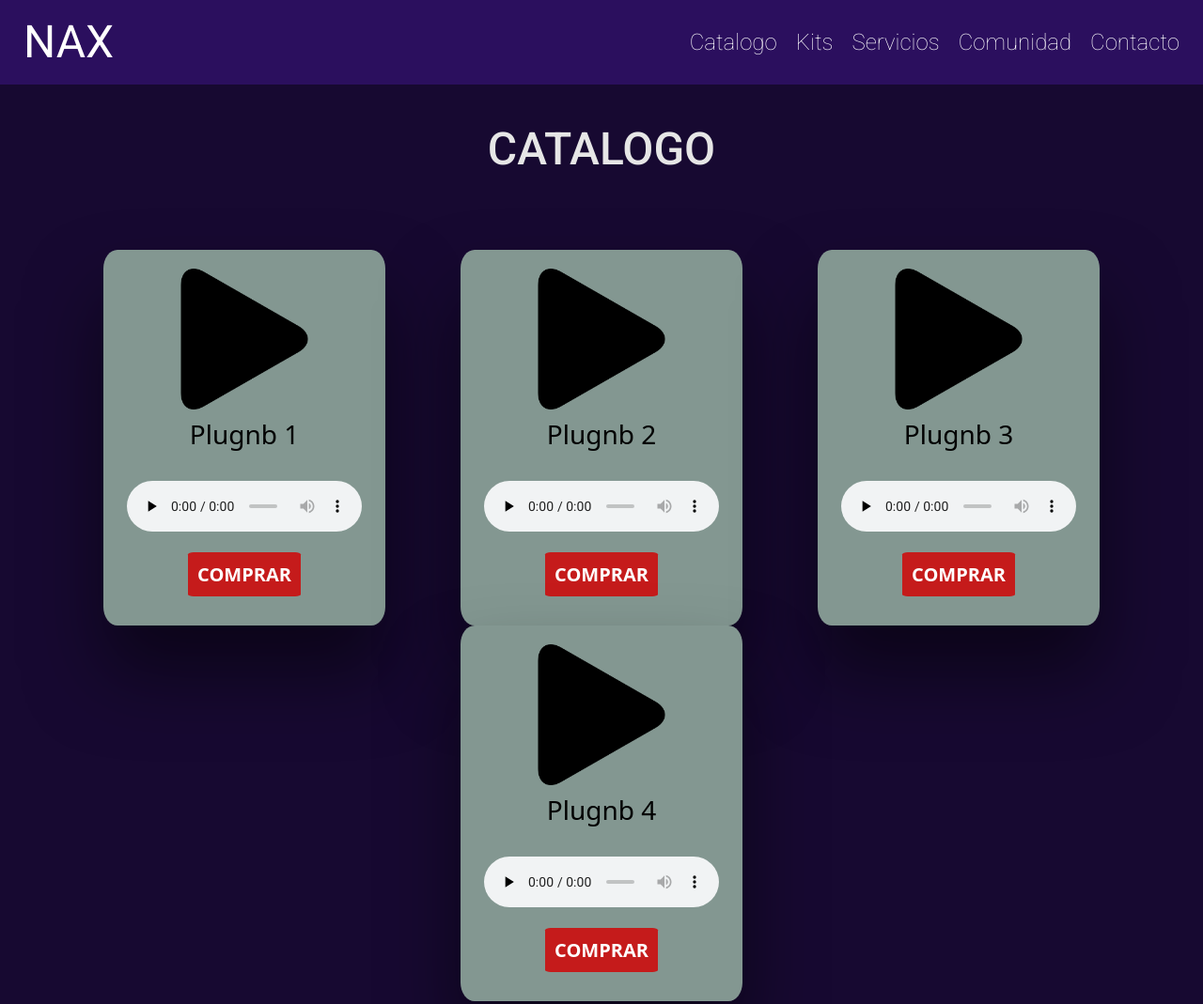
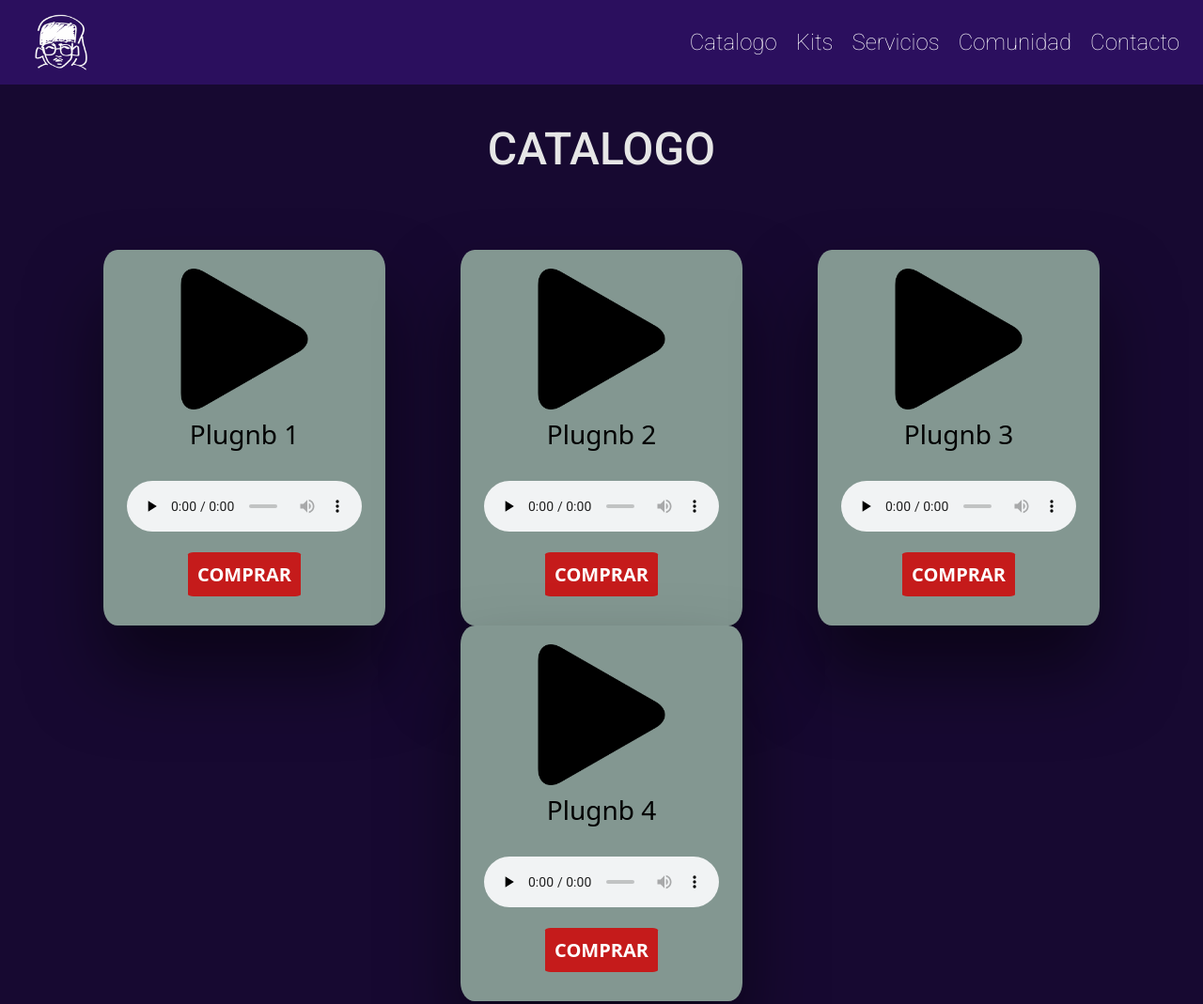
Before and after one commit to nachoguarino/nax-beats-page, a plain HTML site: page pages/catalogo.html in a window 1280 px wide. Shown: the top 1069 px of the page at 94% size. Drawn offline with nearby package versions, Linux system fonts and the light colour scheme; a web font is replaced by a local one.

Commit message:
cambio de logo header

```diff
--- a/css/style.css
+++ b/css/style.css
@@ -15,6 +15,11 @@ header{
     height: 90px;
     padding: 15px;
     font-family: 'Roboto', sans-serif;
+}
+.foto-logo{
+    width: 100px;
+    padding: 10px;
+    /* background-color: red; */
 }
 header a{
     text-decoration: none;
--- a/pages/catalogo.html
+++ b/pages/catalogo.html
@@ -13,9 +13,7 @@
 
 <body>
     <header>
-        <a href="../index.html">
-            <h2 class="nax-tittle">NAX</h2>
-        </a>
+        <a href="../index.html"><img class="foto-logo" src="../img/logo-nax.png"></img></a>
         <nav>
             <!--enlaces desordenados <ul>-->
             <ul>
```
Also changed, not shown: index.html (+2 -3 lines), pages/comunidad.html (+1 -1 lines), pages/contacto.html (+1 -1 lines), pages/kits.html (+1 -1 lines), pages/servicios.html (+1 -1 lines), img/logo-nax.png (added).
